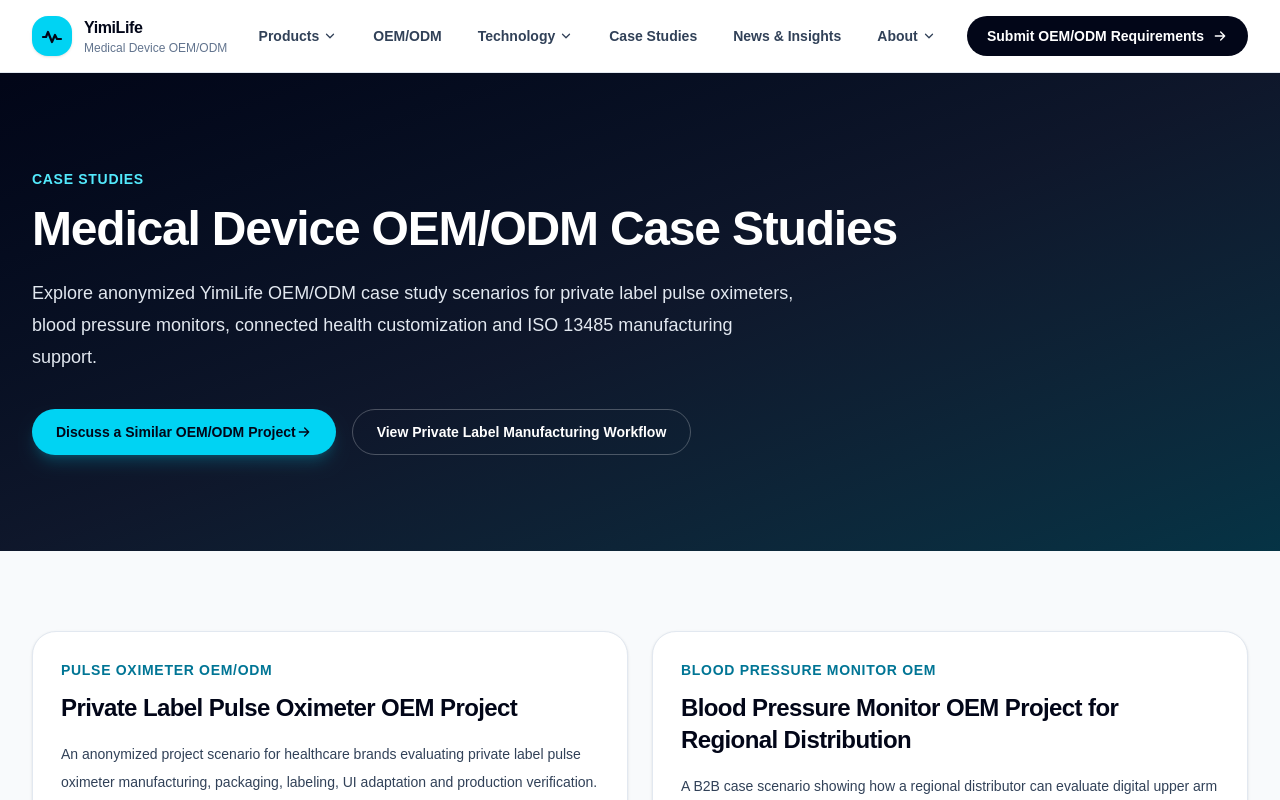
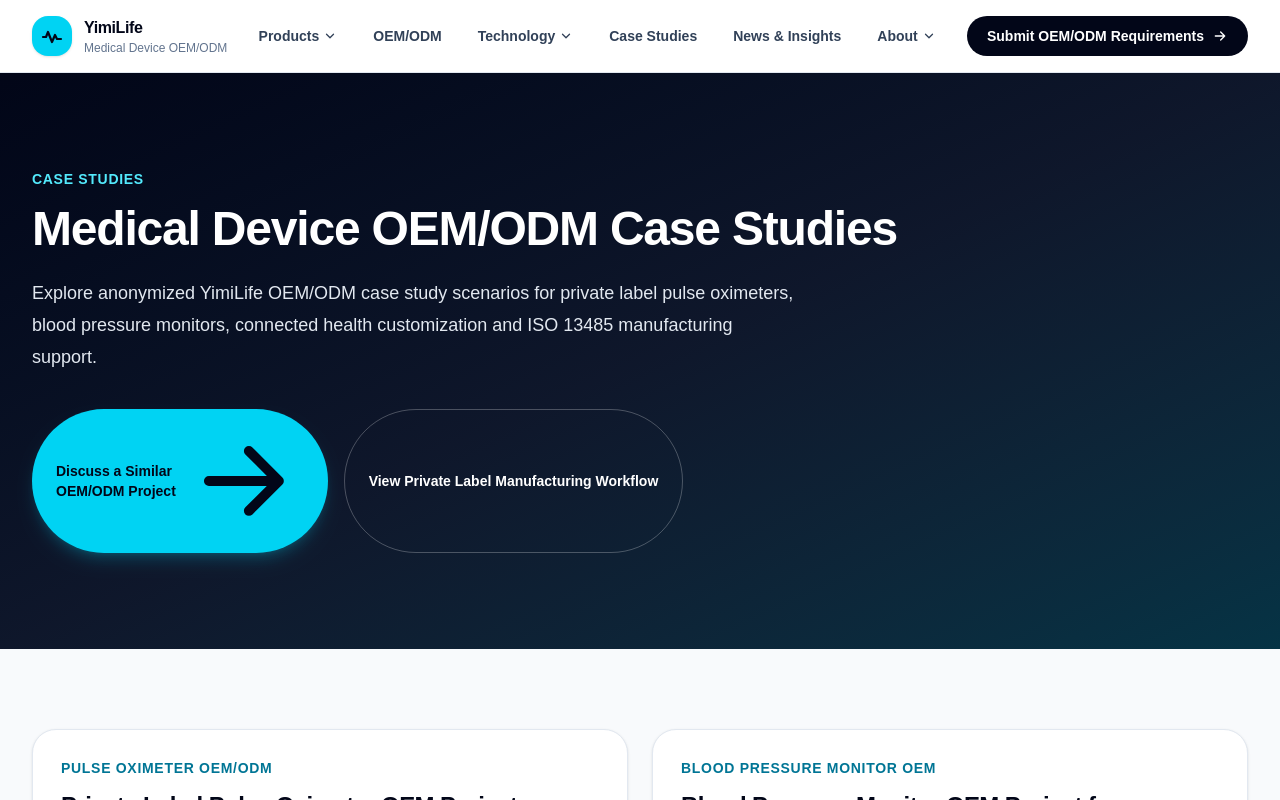
Before and after one commit to hnpsd0755-source/yimi-life-geo, a Next.js app: page /case-studies in a window 1280 px wide. Shown: the top 800 px of the page. Built offline with nearby package versions, Linux system fonts and the light colour scheme.

Commit message:
Fix icon prop types in case studies and news pages

```diff
--- a/app/case-studies/page.tsx
+++ b/app/case-studies/page.tsx
@@ -18,9 +18,13 @@ export const metadata: Metadata = {
   },
 };
 
-function ArrowIcon() {
+type IconProps = {
+  className?: string;
+};
+
+function ArrowIcon({ className = "h-4 w-4" }: IconProps) {
   return (
-    <svg className="h-4 w-4" viewBox="0 0 24 24" fill="none" aria-hidden="true">
+    <svg className={className} viewBox="0 0 24 24" fill="none" aria-hidden="true">
       <path
         d="M5 12h14M13 6l6 6-6 6"
         stroke="currentColor"
--- a/app/news/page.tsx
+++ b/app/news/page.tsx
@@ -18,9 +18,13 @@ export const metadata: Metadata = {
   },
 };
 
-function ArrowIcon() {
+type IconProps = {
+  className?: string;
+};
+
+function ArrowIcon({ className = "h-4 w-4" }: IconProps) {
   return (
-    <svg className="h-4 w-4" viewBox="0 0 24 24" fill="none" aria-hidden="true">
+    <svg className={className} viewBox="0 0 24 24" fill="none" aria-hidden="true">
       <path
         d="M5 12h14M13 6l6 6-6 6"
         stroke="currentColor"
```
